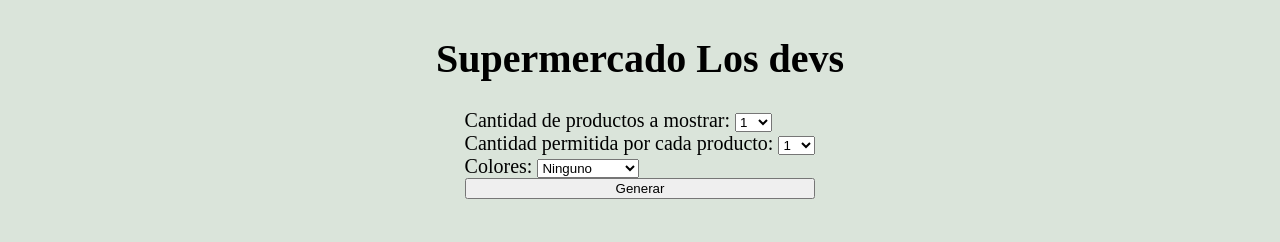
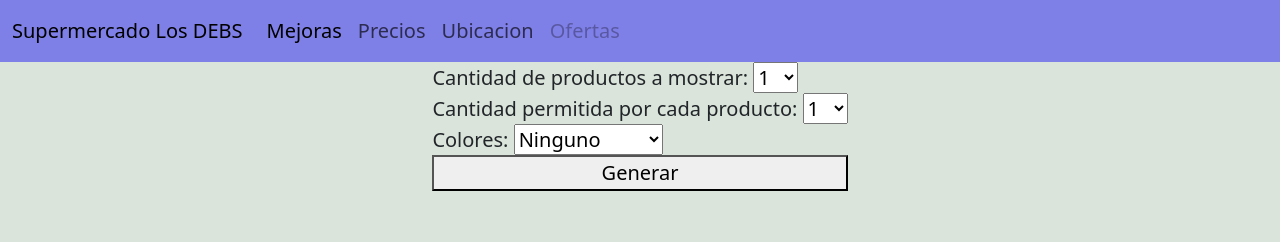
Before and after one commit to antukung/TP1-Mod1-2023, a plain HTML site: page index.html in a window 1280 px wide. Drawn offline with nearby package versions, Linux system fonts and the light colour scheme.

Commit message:
aca esta somos SOFIA Y ANTU
Somos lo que somos estamos los que estamos

```diff
--- a/estilo.css
+++ b/estilo.css
@@ -1,6 +1,4 @@
 body{
-    display: grid;
-    place-content: center;
     background-color: rgb(218, 228, 218);
     font-size: 2.5vh;
 }
@@ -84,3 +82,7 @@ main{
 .conf-color-3-b{
     background-color: gray;
 }
+
+#cambiar-color-barra{
+    background-color: rgb(127, 127, 232) !important;
+}
--- a/index.html
+++ b/index.html
@@ -4,14 +4,36 @@
     <meta charset="UTF-8">
     <meta http-equiv="X-UA-Compatible" content="IE=edge">
     <meta name="viewport" content="width=device-width, initial-scale=1.0">
-    <title>Document</title>
+    <title>T.P. Erick</title>
+    <link href="https://cdn.jsdelivr.net/npm/bootstrap@5.3.0/dist/css/bootstrap.min.css" rel="stylesheet" integrity="sha384-9ndCyUaIbzAi2FUVXJi0CjmCapSmO7SnpJef0486qhLnuZ2cdeRhO02iuK6FUUVM" crossorigin="anonymous">
     <link rel="stylesheet" href="estilo.css">
 </head>
 <body>
+    <nav class="navbar navbar-expand-lg bg-body-tertiary" id="cambiar-color-barra">
+        <div class="container-fluid">
+          <a class="navbar-brand" href="#">Supermercado Los DEBS</a>
+          <button class="navbar-toggler" type="button" data-bs-toggle="collapse" data-bs-target="#navbarNav" aria-controls="navbarNav" aria-expanded="false" aria-label="Toggle navigation">
+            <span class="navbar-toggler-icon"></span>
+          </button>
+          <div class="collapse navbar-collapse" id="navbarNav">
+            <ul class="navbar-nav">
+              <li class="nav-item">
+                <a class="nav-link active" aria-current="page" href="#">Mejoras</a>
+              </li>
+              <li class="nav-item">
+                <a class="nav-link" href="#">Precios</a>
+              </li>
+              <li class="nav-item">
+                <a class="nav-link" href="#">Ubicacion</a>
+              </li>
+              <li class="nav-item">
+                <a class="nav-link disabled">Ofertas</a>
+              </li>
+            </ul>
+          </div>
+        </div>
+      </nav>
 
-    <header>
-        <h1>Supermercado Los devs</h1>
-    </header>
     <main>
         <div id="opciones-productos">
             <div id="opciones-productos-cant-mostrar">
@@ -67,7 +89,7 @@
         </div>
     </main>
 
-
+    <script src="https://cdn.jsdelivr.net/npm/bootstrap@5.3.0/dist/js/bootstrap.bundle.min.js" integrity="sha384-geWF76RCwLtnZ8qwWowPQNguL3RmwHVBC9FhGdlKrxdiJJigb/j/68SIy3Te4Bkz" crossorigin="anonymous"></script>
     <script src="codigo.js"></script>
 </body>
 </html>
```
Also changed, not shown: codigo.js (line endings or trailing spaces), 1 other file.
